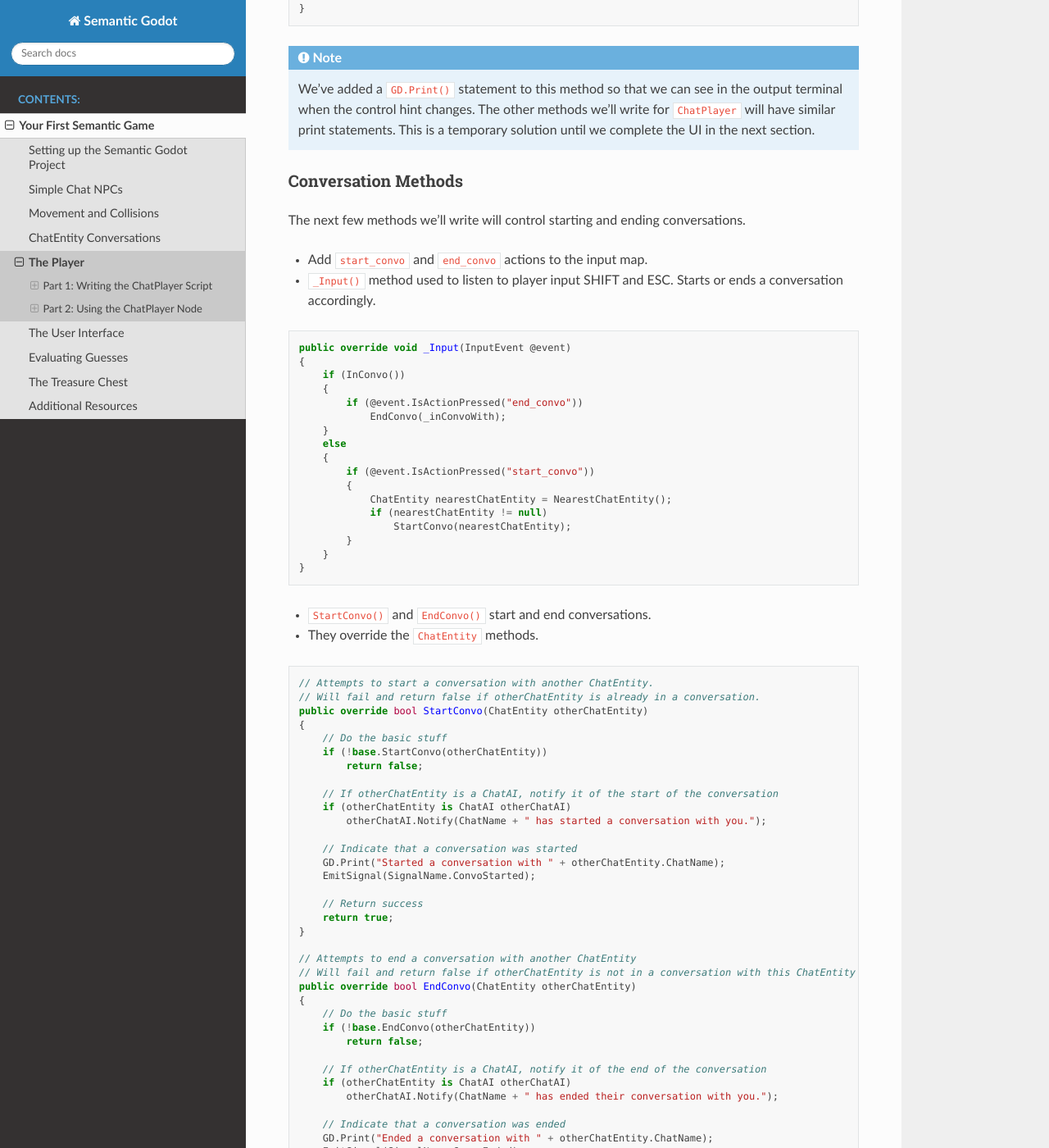
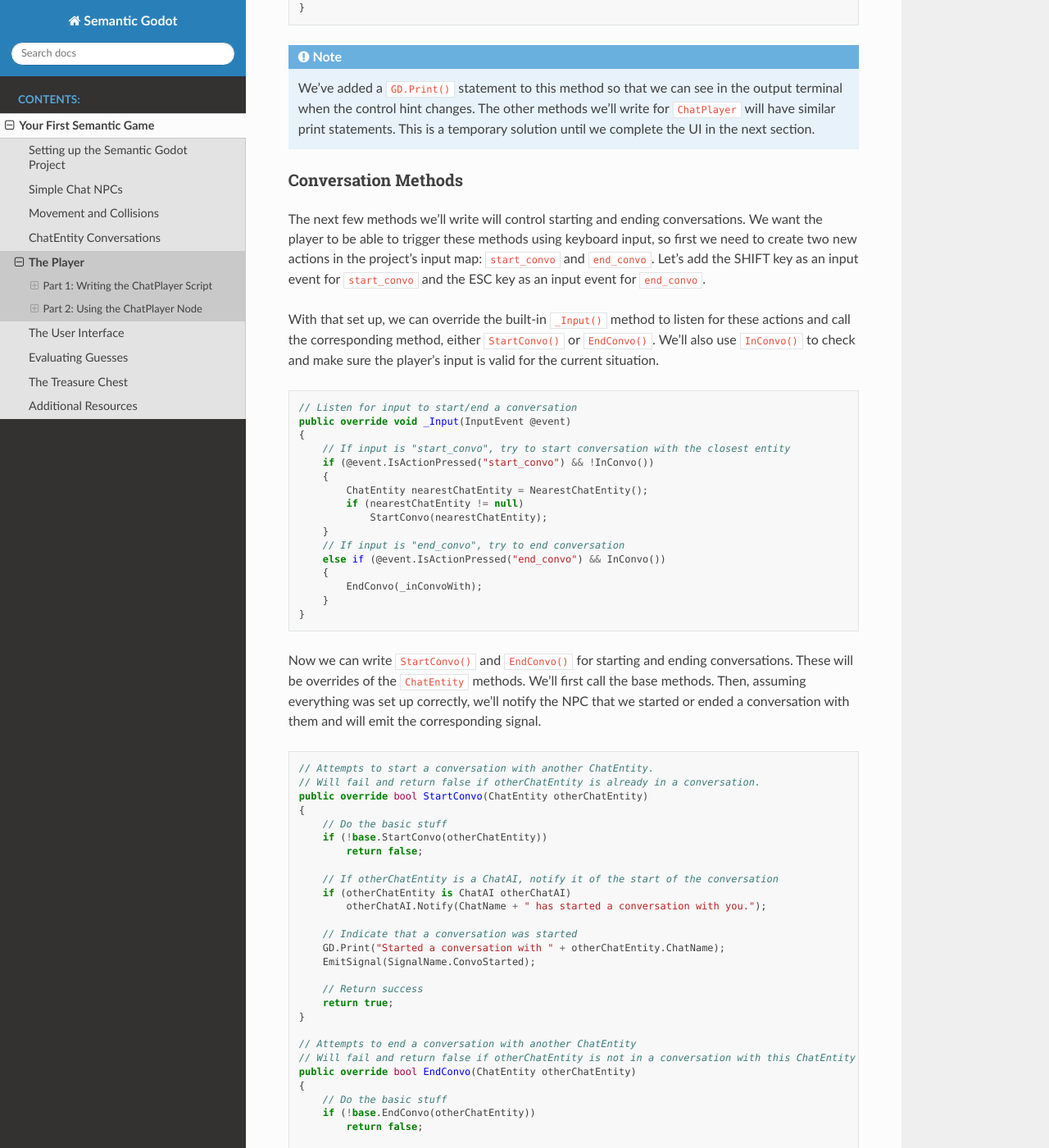
Before and after one commit to RaiderSoft/semantic-godot, a Sphinx documentation site: the page built from docs/first_semantic_game/05.the_player.rst, in a window 1280 px wide and 1400 px high, scrolled down 2221 px. Shown: the whole window at 82% size. Built offline with Sphinx 7.4.7 and the Read the Docs theme 2.0.0, drawn with Linux system fonts in a browser that asks for light colours; some of the changed text lies outside the part shown.

Commit message:
Finish filling out script part of section 5

```diff
--- a/docs/first_semantic_game/05.the_player.rst
+++ b/docs/first_semantic_game/05.the_player.rst
@@ -10,16 +10,16 @@ they start and end conversations, and when they send and respond to messages.
 .. note::
 
     Since we don't have the UI set up yet, all of this will be shown in the output terminal for now
-    and messages will need to be hard-coded into our scripts. After we create the UI in the next
-    section, everything will be visible in the game screen.
+    and messages will need to be coded directly in our scripts. After we create the UI in the next
+    section, everything will be visible on the game screen.
 
 Part 1: Writing the ChatPlayer Script
 -------------------------------------
 
-To start, we'll write the ``ChatPlayer`` script, which will be an extension of ``ChatEntity`` that
-defines how players will interact with AI-powered NPCs. Right-click the filesystem dock and select
-"New Script...". Make sure the language is set to C# and it inherits from ``ChatEntity``. Save it
-as *ChatPlayer.cs*.
+To start, we'll write the ``ChatPlayer`` script, which will extend ``ChatEntity`` and will define
+how players can interact with AI-powered NPCs. Right click the filesystem dock and select
+"New Script...". Make sure the language is set to C# and it inherits from ``ChatEntity``. Save the
+script as *ChatPlayer.cs*.
 
 Once the script is created, open it up and add the ``[GlobalClass]`` attribute above the class
 declaration.
@@ -37,7 +37,7 @@ declaration.
 Properties
 ^^^^^^^^^^
 
-Now that the ``ChatPlayer`` class is set up, we can add a few properties to it. First, add a
+With the ``ChatPlayer`` class is set up, we can add a few properties to it. First, add a
 ``_controlHint`` property. This will hold a message that will be displayed to the player to
 indicate what kinds of inputs and actions they can do at any given moment.
 
@@ -118,34 +118,38 @@ indicating that.
 Conversation Methods
 ^^^^^^^^^^^^^^^^^^^^
 
-The next few methods we'll write will control starting and ending conversations.
+The next few methods we'll write will control starting and ending conversations. We want the player
+to be able to trigger these methods using keyboard input, so first we need to create two new
+actions in the project's input map: ``start_convo`` and ``end_convo``. Let's add the SHIFT key as
+an input event for ``start_convo`` and the ESC key as an input event for ``end_convo``.
 
-* Add ``start_convo`` and ``end_convo`` actions to the input map.
-* ``_Input()`` method used to listen to player input SHIFT and ESC. Starts or ends a conversation
-  accordingly.
+With that set up, we can override the built-in ``_Input()`` method to listen for these actions and
+call the corresponding method, either ``StartConvo()`` or ``EndConvo()``. We'll also use
+``InConvo()`` to check and make sure the player's input is valid for the current situation.
 
 .. code-block:: csharp
 
+    // Listen for input to start/end a conversation
     public override void _Input(InputEvent @event)
     {
-        if (InConvo())
+        // If input is "start_convo", try to start conversation with the closest entity
+        if (@event.IsActionPressed("start_convo") && !InConvo())
         {
-            if (@event.IsActionPressed("end_convo"))
-                EndConvo(_inConvoWith);
+            ChatEntity nearestChatEntity = NearestChatEntity();
+            if (nearestChatEntity != null)
+                StartConvo(nearestChatEntity);
         }
-        else
+        // If input is "end_convo", try to end conversation
+        else if (@event.IsActionPressed("end_convo") && InConvo())
         {
-            if (@event.IsActionPressed("start_convo"))
-            {
-                ChatEntity nearestChatEntity = NearestChatEntity();
-                if (nearestChatEntity != null)
-                    StartConvo(nearestChatEntity);
-            }
+            EndConvo(_inConvoWith);
         }
     }
 
-* ``StartConvo()`` and ``EndConvo()`` start and end conversations.
-* They override the ``ChatEntity`` methods.
+Now we can write ``StartConvo()`` and ``EndConvo()`` for starting and ending conversations. These
+will be overrides of the ``ChatEntity`` methods. We'll first call the base methods. Then, assuming
+everything was set up correctly, we'll notify the NPC that we started or ended a conversation with
+them and will emit the corresponding signal.
 
 .. code-block:: csharp
 
@@ -192,13 +196,14 @@ The next few methods we'll write will control starting and ending conversations.
 Messaging Methods
 ^^^^^^^^^^^^^^^^^
 
-* Override ``SendMsg()`` and ``ReceiveMsg()`` so that they also emit signals to be picked up by the
-  UI.
+Next, we'll override the ``SendMsg()`` and ``ReceiveMsg()`` methods from ``ChatEntity``. Besides
+calling the base method in ``SendMsg()`` (which does the work of sending the message to
+the entity that we're currently in a conversation with), we'll also emit a signal that can be
+picked up by the UI.
 
 .. code-block:: csharp
 
     // A useful shorthand for sending a message
-    // Called when the MsgSent signal is emitted by UI
     public override void SendMsg(string msg)
     {
         // Send the message to ChatEntity _inConvoWith
@@ -215,26 +220,35 @@ Messaging Methods
         EmitSignal(SignalName.MsgAdded, _inConvoWith, msg);
     }
 
+.. note::
+
+    The ``SendMsg()`` method should already have a print statement in its base definition in the
+    ``ChatEntity`` class. Because of this, we haven't added any print statements here.
+
 Nearby ChatEntity Methods
 ^^^^^^^^^^^^^^^^^^^^^^^^^
 
-* ``OnChatEntityEntered()`` and ``OnChatEntityExited()`` track chat entities as they come into or
-  move out of the player's vicinity.
+Finally, the last two methods that we'll write for ``ChatPlayer`` will be ``OnChatEntityEntered()``
+and ``OnChatEntityExited()``. These are also overrides of ``ChatEntity`` methods. The base
+methods simply keep track of nearby entities as they come into or move out of the player's
+vicinity. Besides calling these base methods, we'll also emit a signal that the UI can pick up.
 
 .. code-block:: csharp
 
+    // Called when another ChatEntity enters the collision area of this ChatEntity
     protected override void OnChatEntityEntered(ChatEntity enteringChatEntity)
     {
         base.OnChatEntityEntered(enteringChatEntity);
+        EmitSignal("ChatEntityAdded", enteringChatEntity);
         GD.Print(enteringChatEntity + " has entered your vicinity");
-        EmitSignal("ChatEntityAdded", enteringChatEntity);
     }
 
+    // Called when another ChatEntity exits the collision area of this ChatEntity
     protected override void OnChatEntityExited(ChatEntity exitingChatEntity)
     {
         base.OnChatEntityExited(exitingChatEntity);
+        EmitSignal("ChatEntityRemoved", exitingChatEntity);
         GD.Print(exitingChatEntity + " has exited your vicinity");
-        EmitSignal("ChatEntityRemoved", exitingChatEntity);
     }
 
 Part 2: Using the ChatPlayer Node
```
Also changed, not shown: other parts of docs/first_semantic_game/05.the_player.rst (+1 -1 lines).
